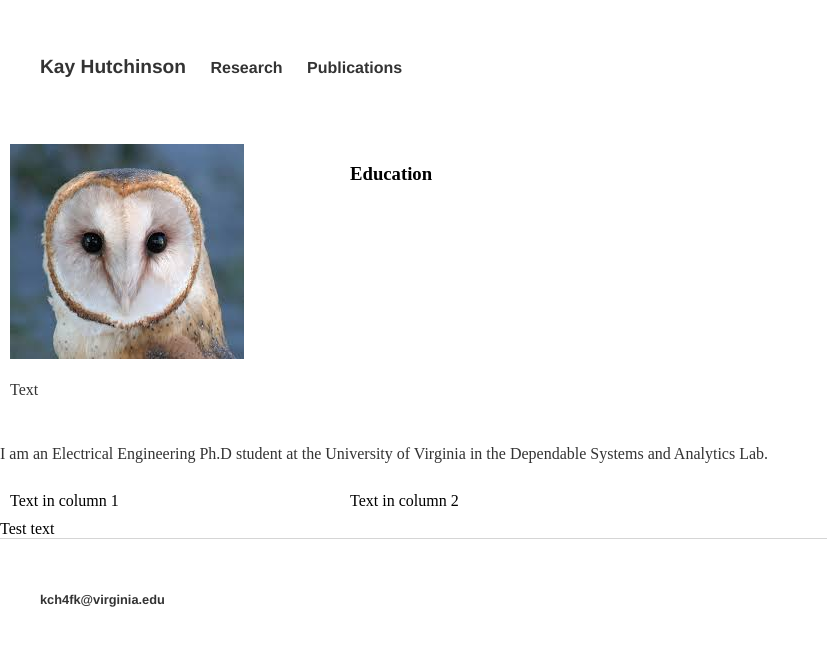
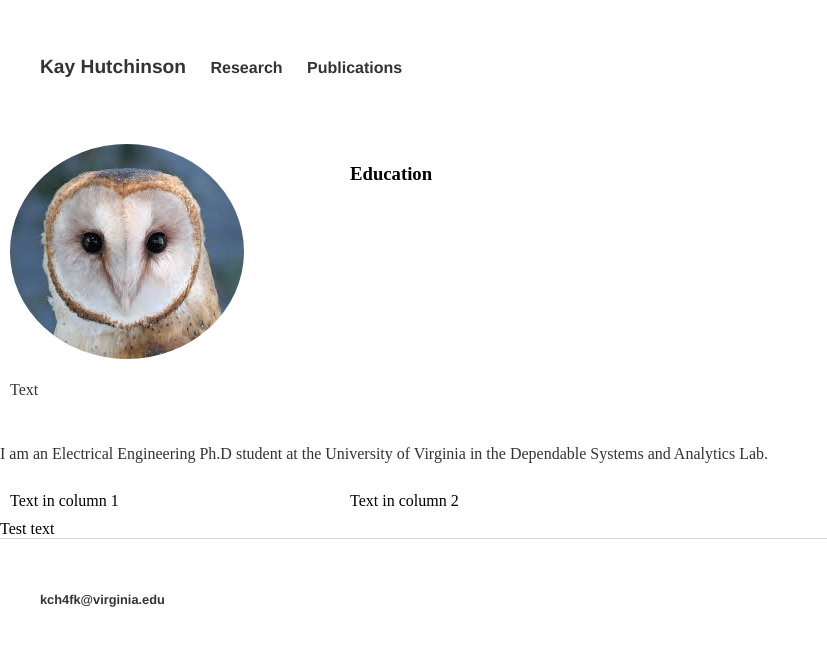
Before and after one commit to kch4fk/kch4fk.github.io, a Jekyll site: the page built from index.html, in a window 1280 px wide. Shown: the top 646 px of the page, without its empty margins (0-827 px from the left). Built offline with Jekyll 4.4.1, drawn with Linux system fonts in a browser that asks for light colours.

Commit message:
Update index.html

```diff
--- a/index.html
+++ b/index.html
@@ -5,7 +5,7 @@ title: Kay Hutchinson
 
 <div class="row">
 	<div class="column left">
-		<img src="https://github.com/kch4fk/kch4fk.github.io/blob/master/barn%20owl.jpg?raw=true">
+		<img class="image" src="https://github.com/kch4fk/kch4fk.github.io/blob/master/barn%20owl.jpg?raw=true">
 		<p>Text</p>
 	</div>
 
```
